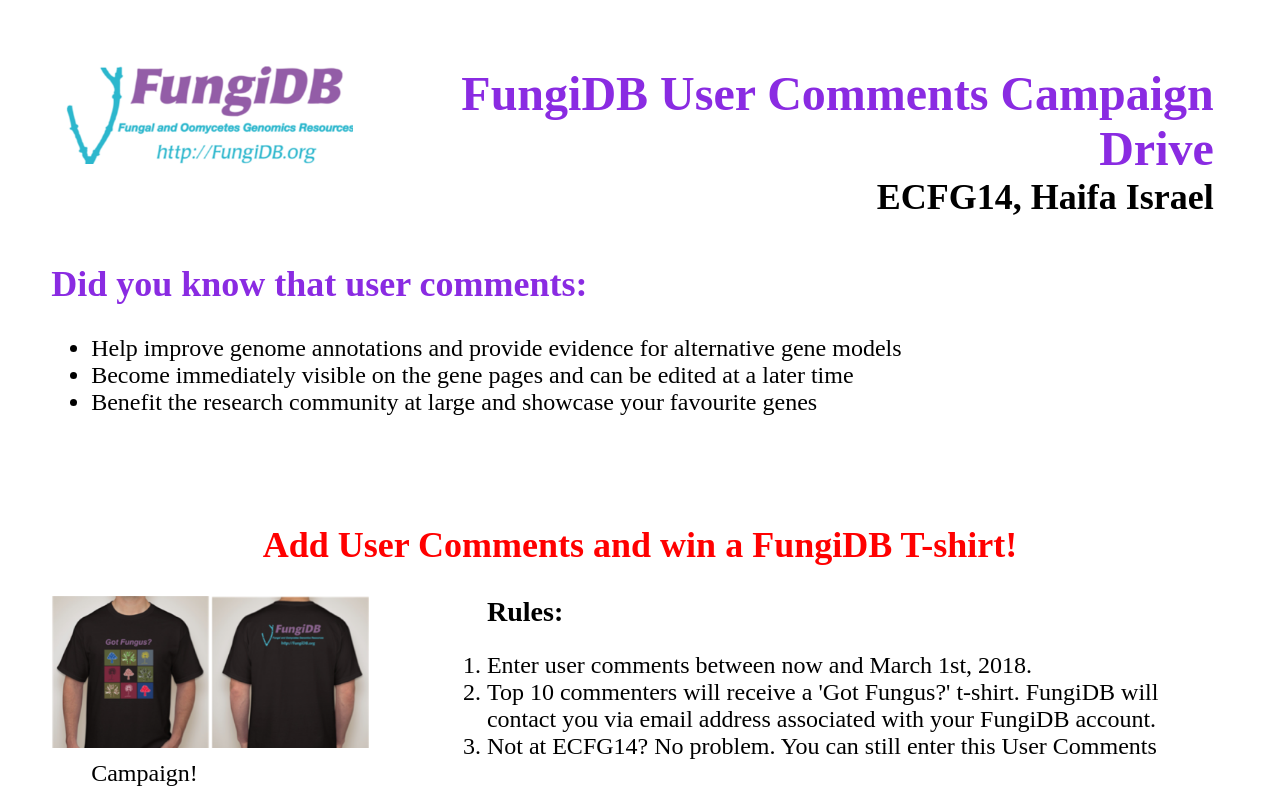
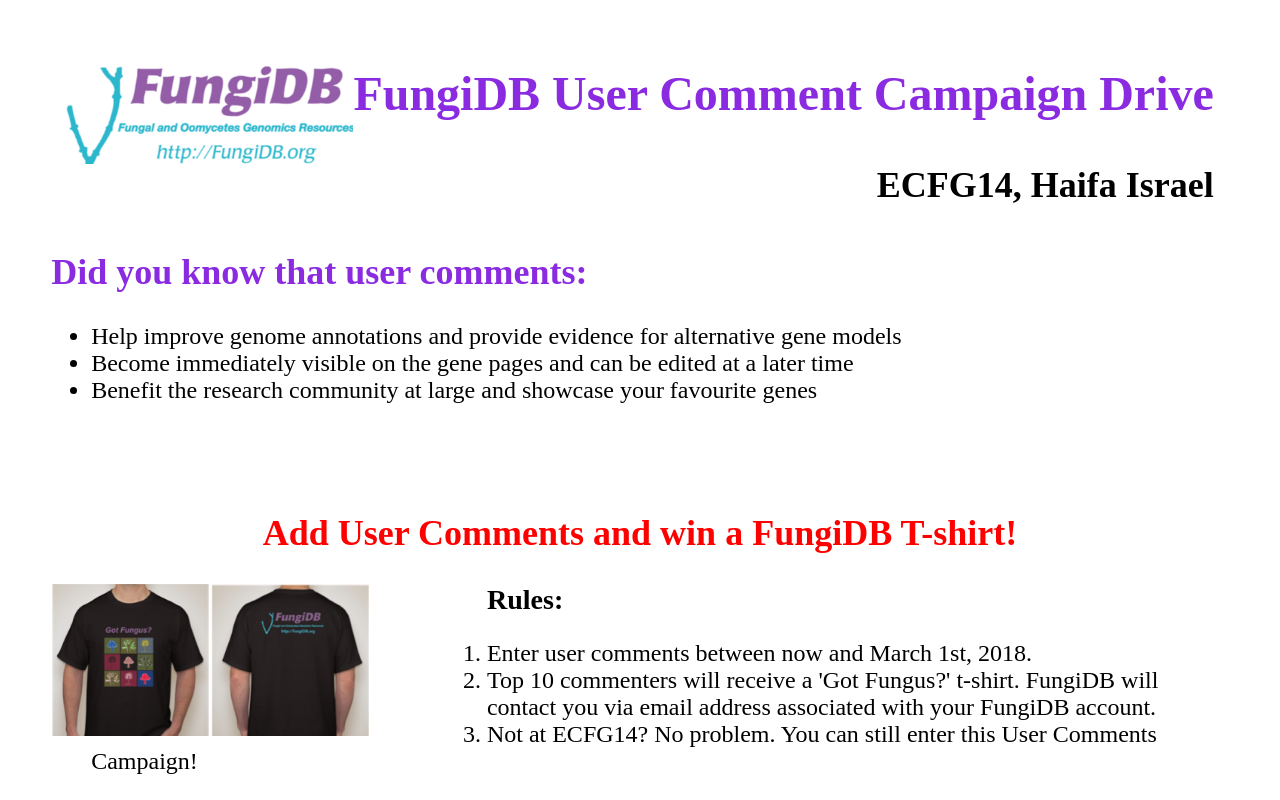
Before and after one commit to FungiECFG14/Website, a plain HTML site: page index.html in a window 1280 px wide. Shown: the top 800 px of the page. Drawn offline with Linux system fonts and the light colour scheme.

Commit message:
spelling errors

```diff
--- a/index.html
+++ b/index.html
@@ -7,8 +7,8 @@
   </head>
   <body>
   <header>
-<h1><img src="images/banner.png" alt="FungiDB Logo" align="left"/>FungiDB User Comments Campaign Drive</h1>
-<h2 id = "address"> ECFG14, Haifa Israel</h2>
+<h1><img src="images/banner.png" alt="FungiDB Logo" align="left"/>FungiDB User Comment Campaign Drive</h1>
+<h2 id="address"> ECFG14, Haifa Israel</h2>
 
   </header>
   <section>
```
